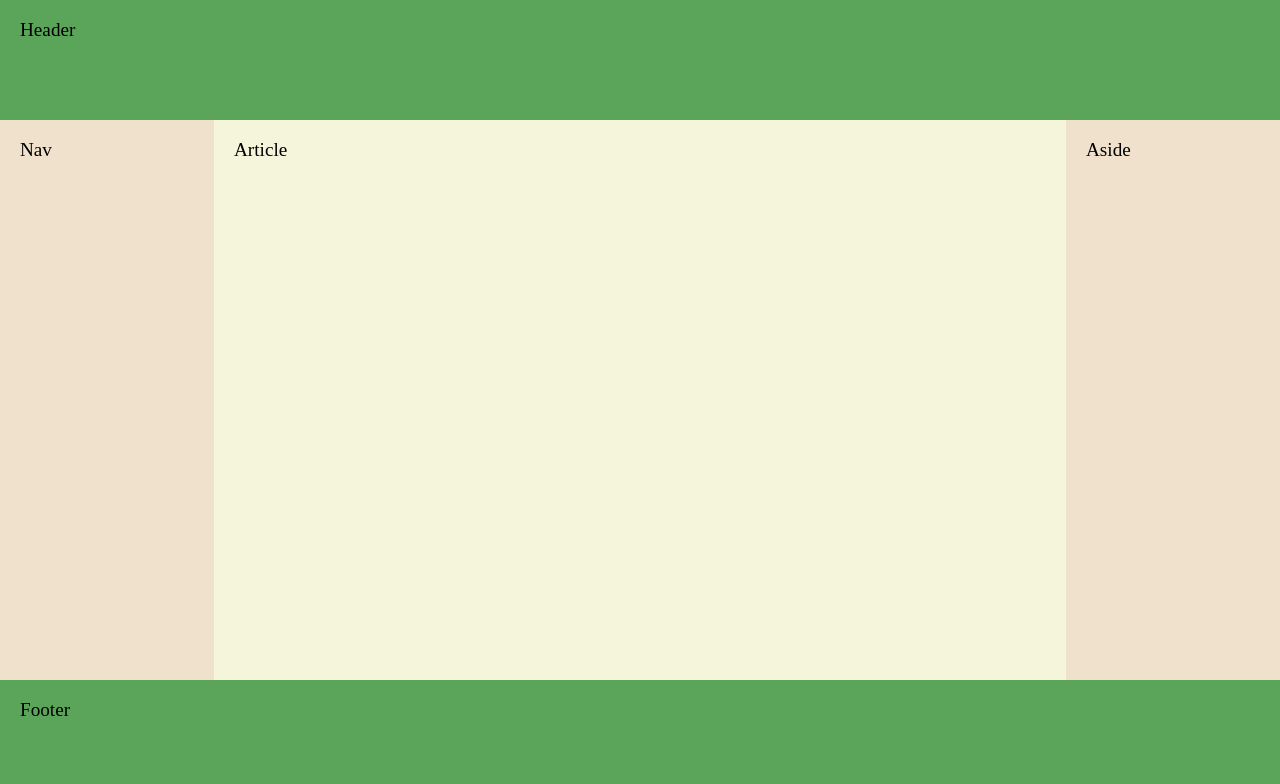
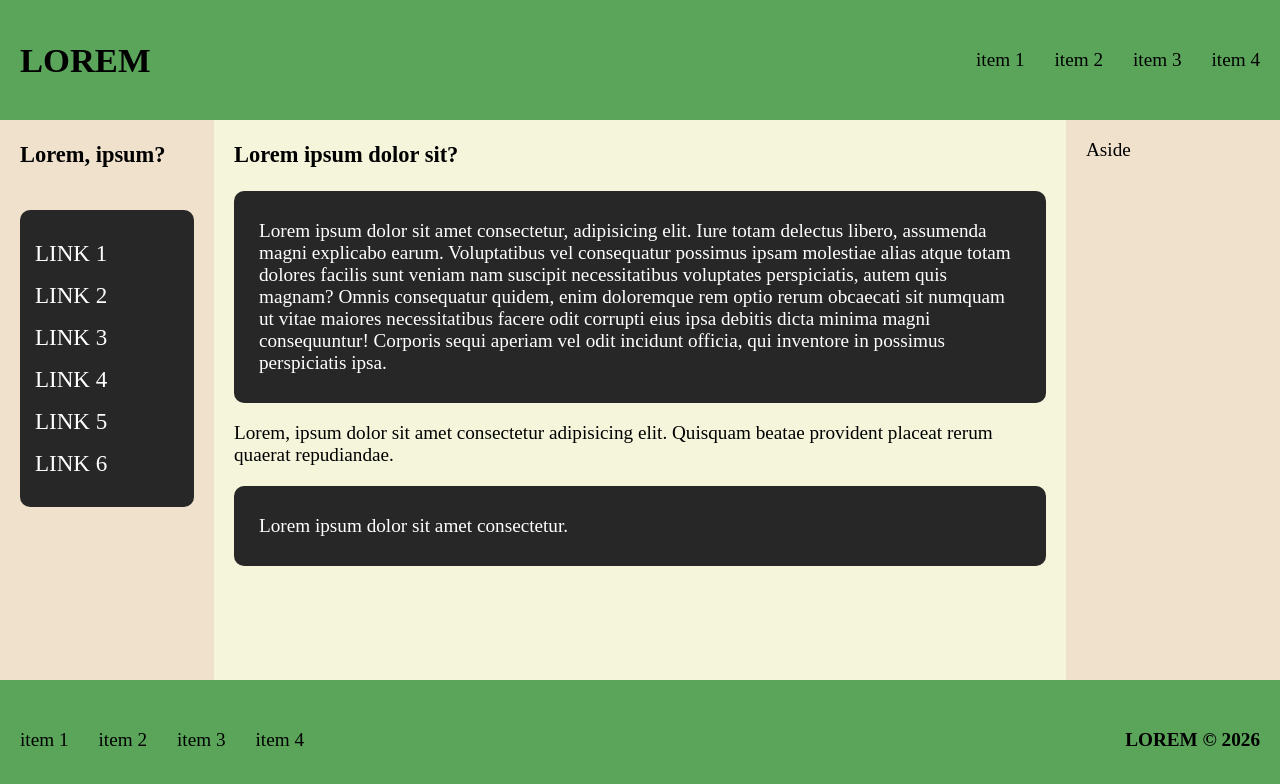
Before and after one commit to RandomCharacter44/flexbox_practice-05242026, a plain HTML site: page index.html in a window 1280 px wide. Drawn offline with Linux system fonts and the light colour scheme.

Commit message:
Made cosmetic changes in CSS "style.css" file to fill the previously blank content.

```diff
--- a/index.html
+++ b/index.html
@@ -9,20 +9,57 @@
 <body>
     <!-- start of header -->
         <header>
-            <p>Header</p>
+            <div class="nav-logo">
+                <p>Lorem</p>
+            </div>
+            <div class="nav-links-right">
+                <div class="nav-link1">
+                    <p>item 1</p>
+                </div>
+                <div class="nav-link2">
+                    <p>item 2</p>
+                </div>
+                <div class="nav-link3">
+                    <p>item 3</p>
+                </div>
+                <div class="nav-link4">
+                    <p>item 4</p>
+                </div>
+            </div>
         </header>
     <!-- end of header -->
 
     <div class="vertically-aligned-elems">
         <!-- start of navigation (vertical by the side) -->
-        <div class="nav">
-            <p>Nav</p>
+        <div class="nav-vertical">
+            <h3>Lorem, ipsum?</h3>
+            <div class="vertical-nav-ul">
+                <ul>
+                    <li><a href="#">link 1</a></li>
+                    <li><a href="#">link 2</a></li>
+                    <li><a href="#">link 3</a></li>
+                    <li><a href="#">link 4</a></li>
+                    <li><a href="#">link 5</a></li>
+                    <li><a href="#">link 6</a></li>
+                </ul>
+            </div>
         </div>
         <!-- end of navigation (vertical by the side) -->
 
         <!-- start of article section -->
         <div class="article">
-            <p>Article</p>
+            <div class="article-paragraph1">
+                <h3>Lorem ipsum dolor sit?</h3>
+            </div>
+            <div class="article-paragraph2">
+                <p>Lorem ipsum dolor sit amet consectetur, adipisicing elit. Iure totam delectus libero, assumenda magni explicabo earum. Voluptatibus vel consequatur possimus ipsam molestiae alias atque totam dolores facilis sunt veniam nam suscipit necessitatibus voluptates perspiciatis, autem quis magnam? Omnis consequatur quidem, enim doloremque rem optio rerum obcaecati sit numquam ut vitae maiores necessitatibus facere odit corrupti eius ipsa debitis dicta minima magni consequuntur! Corporis sequi aperiam vel odit incidunt officia, qui inventore in possimus perspiciatis ipsa.</p>
+            </div>
+            <div class="article-paragraph3">
+                <p>Lorem, ipsum dolor sit amet consectetur adipisicing elit. Quisquam beatae provident placeat rerum quaerat repudiandae.</p>
+            </div>
+            <div class="article-paragraph2">
+                <p>Lorem ipsum dolor sit amet consectetur.</p>
+            </div>
         </div>
         <!-- end of article section -->
 
@@ -35,7 +72,23 @@
 
     <!-- start of footer -->
      <footer>
-        <p>Footer</p>
+        <div class="footer-links-left">
+                <div class="footer-link1">
+                    <p>item 1</p>
+                </div>
+                <div class="footer-link2">
+                    <p>item 2</p>
+                </div>
+                <div class="footer-link3">
+                    <p>item 3</p>
+                </div>
+                <div class="footer-link4">
+                    <p>item 4</p>
+                </div>
+        </div>
+            <div class="footer-logo">
+                <p>Lorem &copy; 2026</p>
+            </div>
      </footer>
     <!-- end of footer -->
 </body>
--- a/style.css
+++ b/style.css
@@ -5,6 +5,13 @@ body {
     margin:0;
     padding:0;
     font-size:1.2em;
+}
+
+header {
+    display:flex;
+    flex-direction: row;
+    justify-content: space-between;
+    align-items: center;
 }
 
 header,
@@ -17,17 +24,54 @@ footer {
     padding:0 20px;
 }
 
+.nav-logo {
+    font-weight: 900;
+    font-size: 1.8em;
+    text-transform: uppercase;
+}
+
+.nav-links-right {
+    display:flex;
+    justify-content: flex-end;
+    gap:30px;
+}
+
 .vertically-aligned-elems {
     display:flex;
     flex-direction: row;
     height:70vh;
 }
 
-.nav,
+.nav-vertical,
 .aside {
     background-color:rgb(240, 225, 205);
     flex-basis: 15%;
     padding:0 20px;
+}
+
+.vertically-aligned-elems .nav-vertical {
+    display:flex;
+    flex-direction: column;
+}
+
+.vertically-aligned-elems .nav-vertical .vertical-nav-ul ul {
+    display:flex;
+    flex-direction: column;
+    gap:15px;
+    background-color: #272727;
+    padding:30px 15px;
+    border-radius: 10px;
+}
+
+.vertically-aligned-elems .nav-vertical .vertical-nav-ul ul li {
+    list-style-type: none;
+}
+
+.vertically-aligned-elems .nav-vertical .vertical-nav-ul ul li a {
+    text-decoration: none;
+    text-transform: uppercase;
+    color:#fff;
+    font-size:1.2em;
 }
 
 .article {
@@ -35,3 +79,31 @@ footer {
     flex-basis: 70%;
     padding:0 20px;
 }
+
+.article-paragraph2 {
+    background-color: #272727;
+    padding:10px 25px;
+    border-radius: 10px;
+}
+
+.article-paragraph2 p {
+    color:#fff;
+}
+
+footer {
+    display:flex;
+    flex-direction: row;
+    justify-content: space-between;
+    align-items: center;
+}
+
+footer .footer-links-left {
+    display:flex;
+    flex-direction: row;
+    gap: 30px;
+}
+
+footer .footer-logo p {
+    font-weight: 600;
+    text-transform: uppercase;
+}
```
